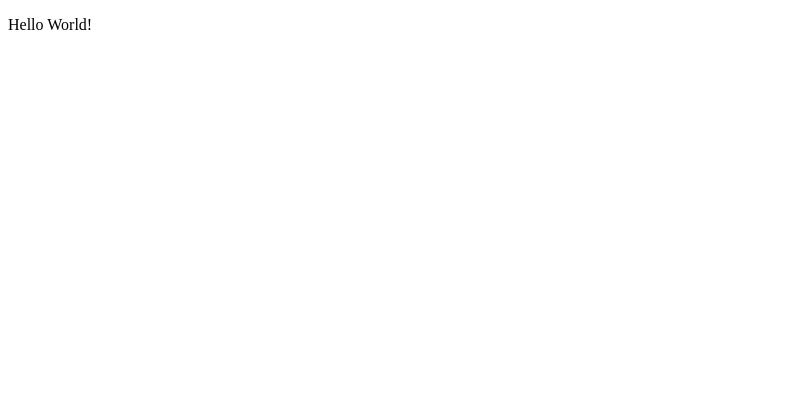
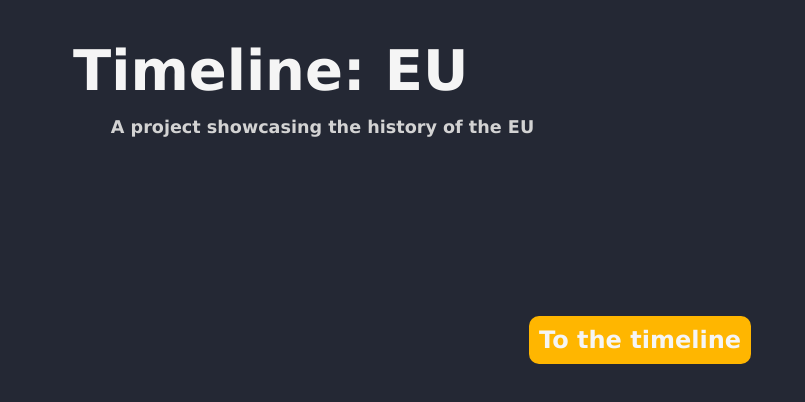
Before and after one commit to Wrench56/TimelineEU, a plain HTML site: page index.html in a window 1280 px wide. Shown: the whole page, without its empty margins (0-805 px from the left). Drawn offline with Linux system fonts and the light colour scheme.

Commit message:
Make headers & style.css

```diff
--- a/index.html
+++ b/index.html
@@ -4,9 +4,14 @@
     <meta charset="UTF-8">
     <meta http-equiv="X-UA-Compatible" content="IE=edge">
     <meta name="viewport" content="width=device-width, initial-scale=1.0">
+    <link rel="stylesheet" type="text/css" href="style.css">
     <title>Timeline EU</title>
 </head>
 <body>
-    <p>Hello World!</p>
+    <h1 id="mainheader">Timeline: EU </h1>
+    <h2 id="subheader">A project showcasing the history of the EU</h2>
+    <div class="center button-container">
+        <a class="button" href="timeline.html">To the timeline</a></p>
+    </div>
 </body>
 </html>
--- /dev/null
+++ b/style.css
@@ -0,0 +1,71 @@
+body {
+    background-color: #242834;
+    margin: 10px;
+}
+
+.center {
+    align-items: center;
+    align-self: center;
+    text-align: center;
+}
+
+/* Headers */
+#mainheader {
+    margin-left: 5%;
+    margin-bottom: 4px;
+    color: whitesmoke;
+    font-family: verdana;
+    font-size: 350%;
+    animation: swim-in 1.2s;
+}
+
+#subheader {
+    margin-left: 8%;
+    margin-bottom: 0px;
+    color: lightgray;
+    opacity: 0%;
+    font-family: verdana;
+    font-size: 110%;
+    animation: swim-in 1.4s 0.8s forwards;
+    will-change: opacity;
+}
+
+@keyframes swim-in {
+    0% {
+        transform: translateX(-150%);
+        opacity: 100%;
+    }
+    100% {
+        transform: translateX(0%);
+        opacity: 100%;
+    }
+}
+
+/* General button */
+.button {
+    position: relative;
+    padding: 10px;
+    border-radius: 10px;
+    text-align: left;
+    text-decoration: none;
+    font-family: verdana;
+    font-variant-caps: titling-caps;
+    font-weight: bold;
+    font-size: 150%;
+    background-color: #FFB600;
+    color: whitesmoke;
+}
+
+.button:hover {
+    animation: button-hover 0.5s forwards;
+}
+
+.button-container {
+    margin: 10px;
+    margin-top: 15%;
+}
+
+@keyframes button-hover {
+    0% { background-color: #FFB600; }
+    100% { background-color: #cc8300; }
+}
```
